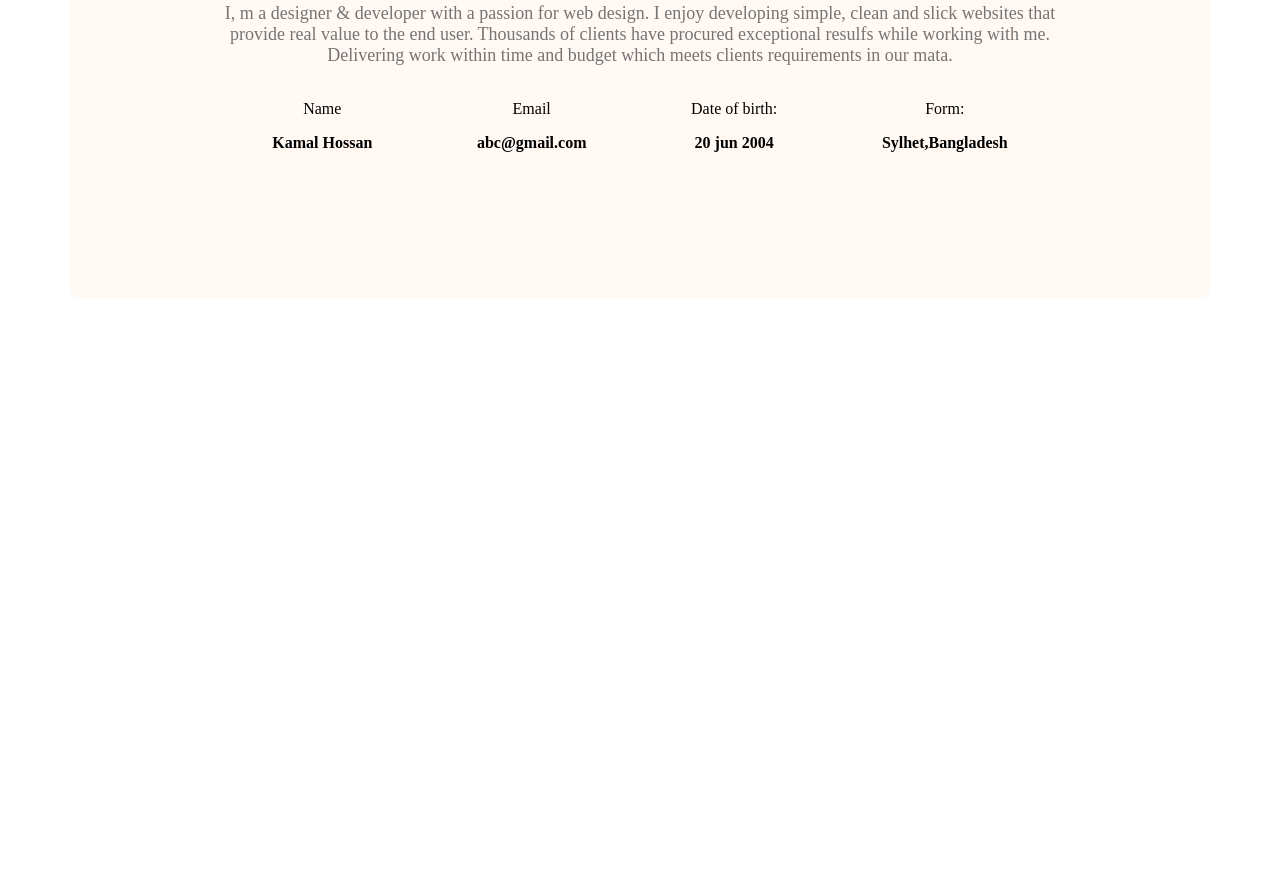
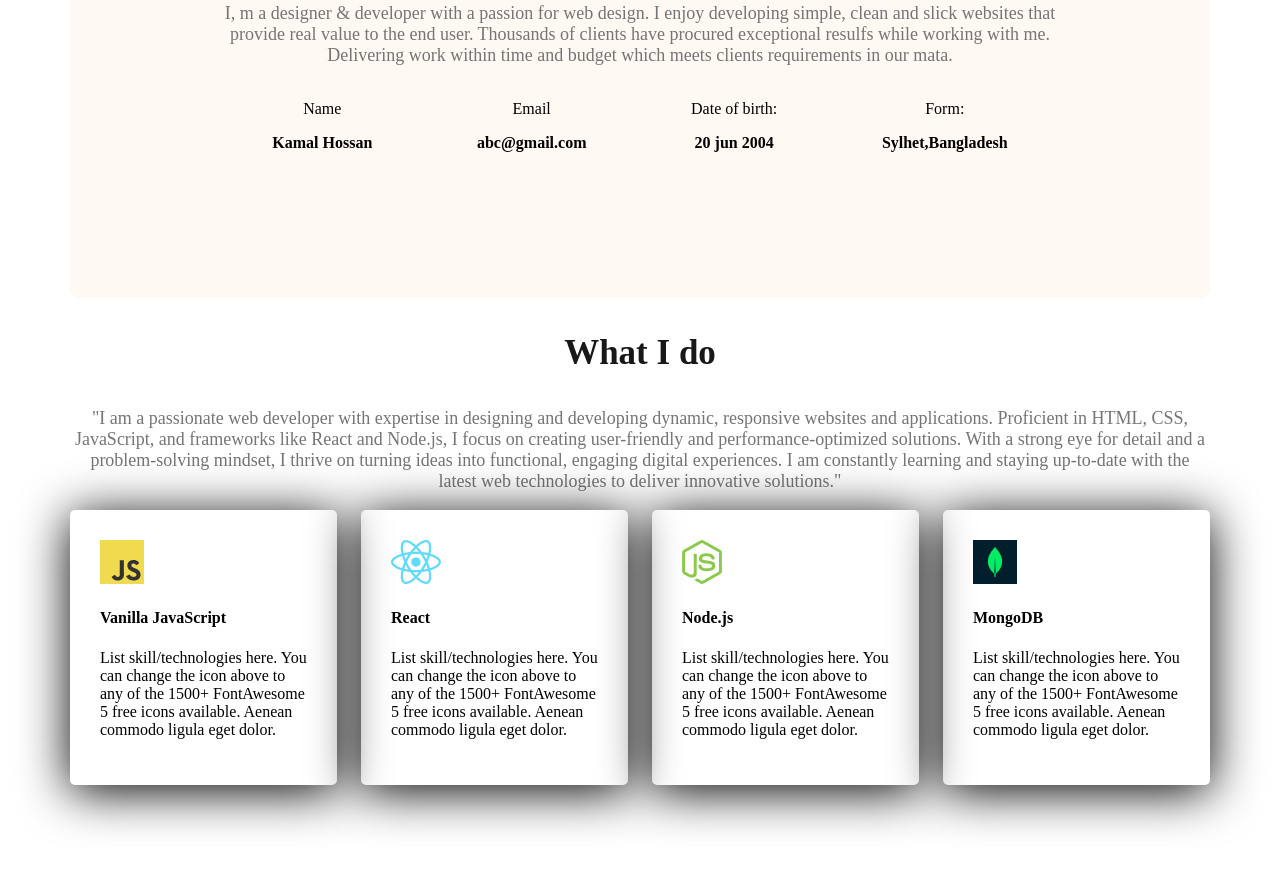
Before and after one commit to kamalacc9/web-dev-portfolio, a plain HTML site: page index.html in a window 1280 px wide. Shown: the part 1359-2228 px from the top of the page. Before the commit the page ends 1665 px from the top, so only its background shows below. Drawn offline with Linux system fonts and the light colour scheme.

Commit message:
added all

```diff
--- a/index.html
+++ b/index.html
@@ -54,6 +54,33 @@
  </div>
 </div>
 </section>
+<section class="skills">
+    <h3 class="section-title text-center">What I do</h3>
+    <p class="section-description text-center">"I am a passionate web developer with expertise in designing and developing dynamic, responsive websites and applications. Proficient in HTML, CSS, JavaScript, and frameworks like React and Node.js, I focus on creating user-friendly and performance-optimized solutions. With a strong eye for detail and a problem-solving mindset, I thrive on turning ideas into functional, engaging digital experiences. I am constantly learning and staying up-to-date with the latest web technologies to deliver innovative solutions."</p>
+    <div class="skills-container">
+        <div class="skill">
+            <img src="/images/icons/js.png" alt="">
+            <h4 class="skill-title">Vanilla JavaScript</h4>
+            <p class="skill-description">List skill/technologies here. You can change the icon above to any of the 1500+ FontAwesome 5 free icons available. Aenean commodo ligula eget dolor.</p>
+        </div>
+        <div class="skill">
+            <img src="/images/icons/react.png" alt="">
+            <h4 class="skill-title">React</h4>
+            <p class="skill-description">List skill/technologies here. You can change the icon above to any of the 1500+ FontAwesome 5 free icons available. Aenean commodo ligula eget dolor.</p>
+        </div>
+        <div class="skill">
+            <img src="/images/icons/nodejs.png" alt="">
+            <h4 class="skill-title">Node.js</h4>
+            <p class="skill-description">List skill/technologies here. You can change the icon above to any of the 1500+ FontAwesome 5 free icons available. Aenean commodo ligula eget dolor.</p>
+        </div>
+        <div class="skill">
+            <img src="/images/icons/mongo.png" alt="">
+            <h4 class="skill-title">MongoDB</h4>
+            <p class="skill-description">List skill/technologies here. You can change the icon above to any of the 1500+ FontAwesome 5 free icons available. Aenean commodo ligula eget dolor.</p>
+        </div>
+</section>
+
+    </div>
     </main>
     <footer>
 
--- a/portfolio.css
+++ b/portfolio.css
@@ -18,6 +18,9 @@
 nav ul li{
     list-style: none;
     margin-right: 51px;
+}
+.text-center{
+text-align: center;
 }
 
 nav li a{
@@ -88,7 +91,7 @@ nav{
     border-radius: 10px;
      padding: 130px 150px;
      text-align: center;
-     margin-top: 130px;
+
 }
 .secondarybg{
     background-color: #FFF8F3;
@@ -97,6 +100,8 @@ nav{
 main{
     max-width: 1140px;
     margin: 0% auto;
+    margin-top: 130px;
+    margin-bottom: 130px;
 }
 .About-items{
     display: flex;
@@ -105,3 +110,12 @@ main{
 .about-description{
     font-weight: 600;
 }
+ .skills-container{
+    display: flex;
+    gap: 24px;
+ }
+ .skill{
+    padding: 30px;
+    box-shadow: 0px 6px 50px 0px #000000;
+    border-radius: 5px;
+ }
```
